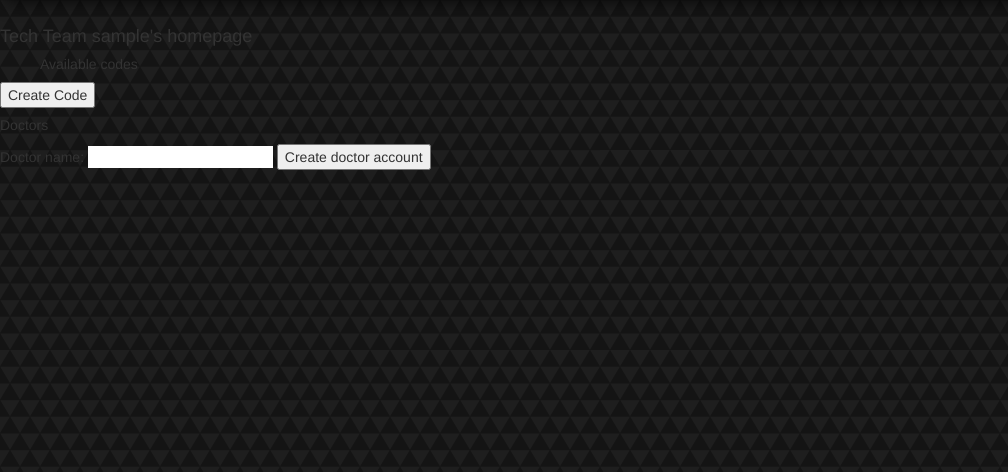
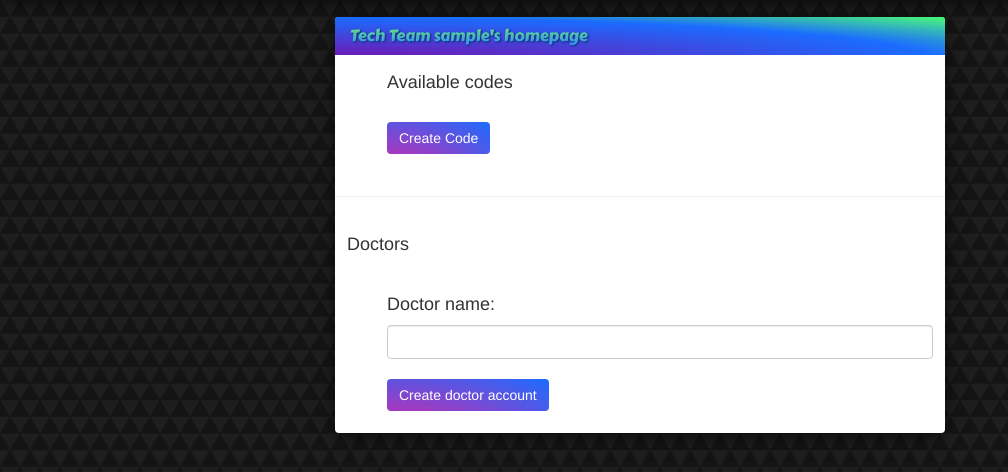
Before and after one commit to TianchenMa/elec5620, a Django app: page /health/homepage/ in a window 1280 px wide. Shown: the part 50-522 px from the top of the page, without its empty margins (0-1008 px from the left). Run offline with Django 3.2, Linux system fonts and the light colour scheme; the visitor is signed in with stand-in values (Sample User, id 1); data comes from the database, SQL or seed files in the repository; data that the repository does not hold is empty; some libraries are stand-ins or nearby versions; some web fonts are replaced.

Commit message:
Tech_team homepage improve

```diff
--- a/templates/health/tech_homepage.html
+++ b/templates/health/tech_homepage.html
@@ -1,28 +1,75 @@
 {% extends 'health/base.html' %}
 {% block content %}
-    <h4>Tech Team {{ log_user.username }}'s homepage</h4>
+    <div class="container-fluid">
+        <div class="row">
+        <div class="col-sm-6 col-md-offset-3">
+        <div class="panel panel-right ">
+            <div class="panel-heading">
+                <h3 class="panel-title" data-text="Tech Team {{ log_user.username }}'s homepage">Tech Team {{ log_user.username }}'s homepage&nbsp;</h3>
+            </div>
+            <div class="panel-body">
                 <ul>
-    <h5>Available codes</h5>
+                    <h4>Available codes</h4>
                     {% for code in codes %}
                         <li>Code: {{ code.code }}</li>
                     {% endfor %}
-    </ul>
-
+                    <br>
                     <form action="{% url 'health:operations' 'create_code' %}" method="post">
                         {% csrf_token %}
-        <button type="submit">Create Code</button>
+                        <button type="submit" class="btn btn-primary">Create Code</button>
                     </form>
+                </ul>
+            </div>
+            <hr>
+            <div class="panel-body">
 
-    <h5>Doctors</h5>
+                    <h4>Doctors</h4>
                 <ul>
                     {% for doctor in doctors %}
                         <li>Doctor: {{ doctor.username }}</li>
                     {% endfor %}
                 </ul>
+            </div>
 
+            <div class="panel-body">
+                <ul>
                     <form action="{% url 'health:operations' 'create_doctor_account' %}" method="post">
                     {% csrf_token %}
-        Doctor name: <input type="text" name="doctor_name">
-        <button type="submit">Create doctor account</button>
+
+                        <h4>Doctor name:<h4></h4> <input class="form-control" type="text" name="doctor_name">
+                        <br>
+
+                        <button class="btn btn-primary" type="submit">Create doctor account</button>
                     </form>
+                </ul>
+            </div>
+        </div>
+    </div>
+</div>
+
+{#    <h4>Tech Team {{ log_user.username }}'s homepage</h4>#}
+{#    <ul>#}
+{#    <h5>Available codes</h5>#}
+{#        {% for code in codes %}#}
+{#            <li>Code: {{ code.code }}</li>#}
+{#        {% endfor %}#}
+{#    </ul>#}
+{##}
+{#    <form action="{% url 'health:operations' 'create_code' %}" method="post">#}
+{#        {% csrf_token %}#}
+{#        <button type="submit">Create Code</button>#}
+{#    </form>#}
+{##}
+{#    <h5>Doctors</h5>#}
+{#    <ul>#}
+{#        {% for doctor in doctors %}#}
+{#            <li>Doctor: {{ doctor.username }}</li>#}
+{#        {% endfor %}#}
+{#    </ul>#}
+{##}
+{#    <form action="{% url 'health:operations' 'create_doctor_account' %}" method="post">#}
+{#        {% csrf_token %}#}
+{#        Doctor name: <input type="text" name="doctor_name">#}
+{#        <button type="submit">Create doctor account</button>#}
+{#    </form>#}
 {% endblock %}
```
Lines whose indentation alone changed are shown as unchanged.
